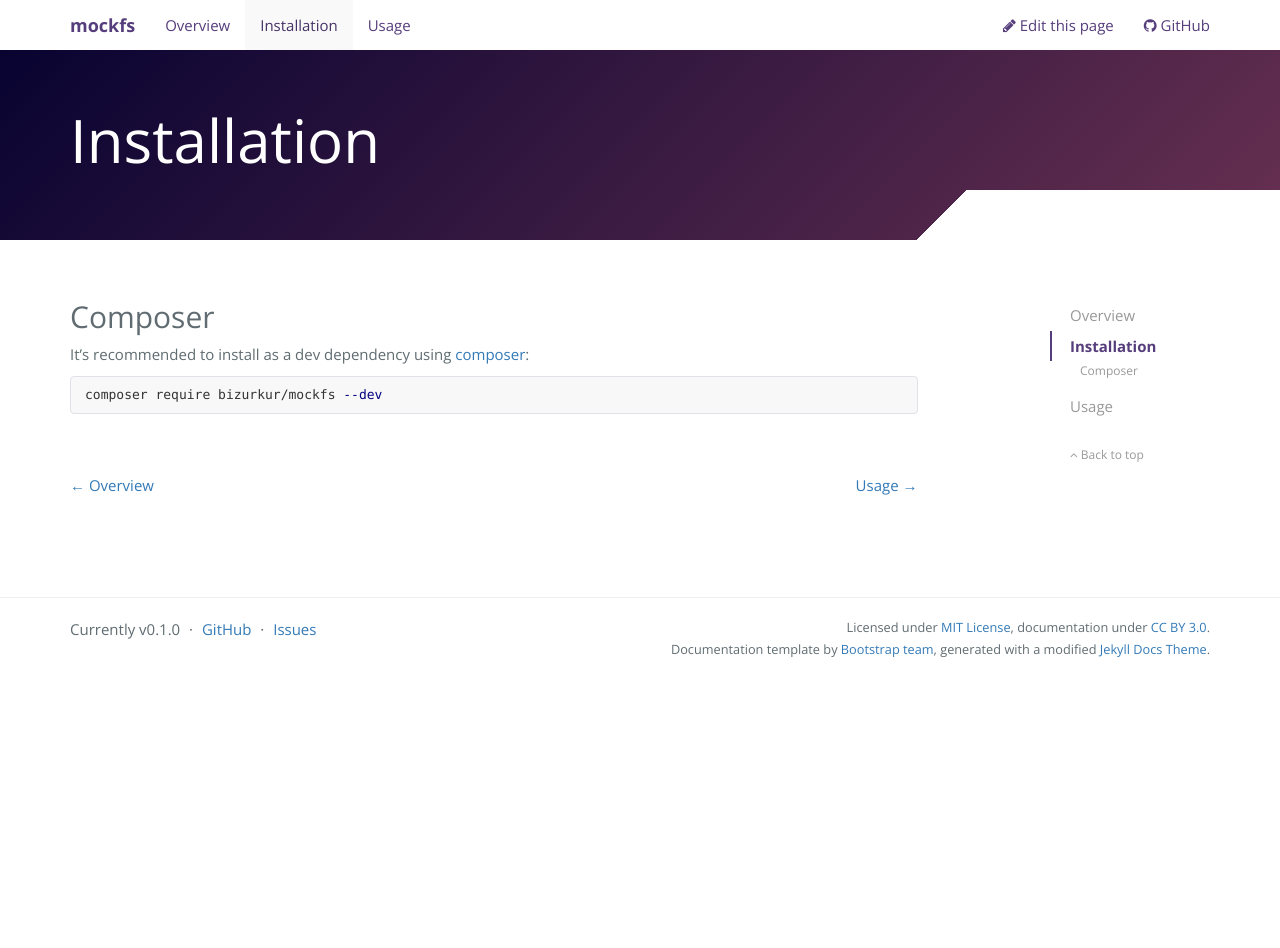
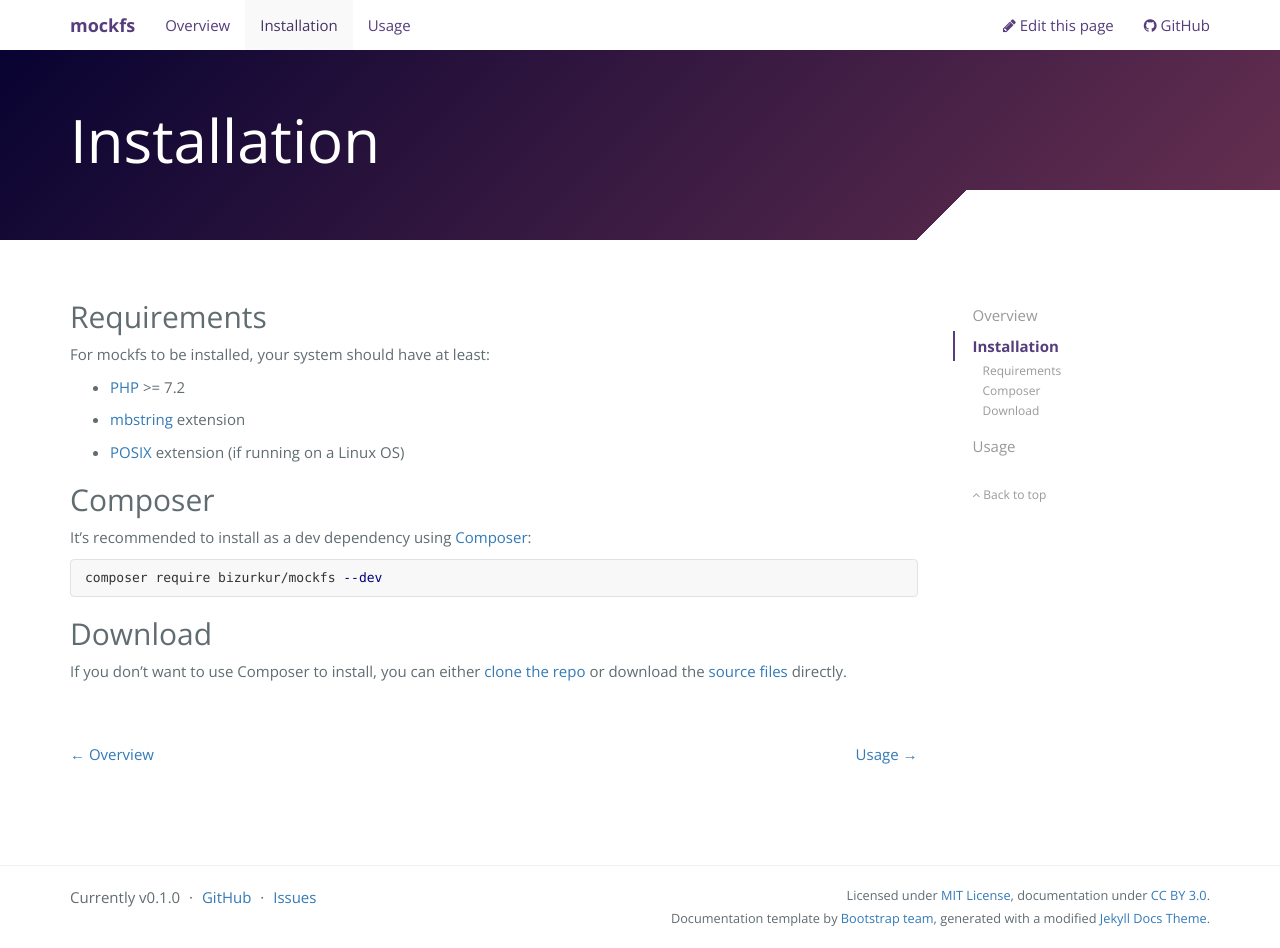
Before and after one commit to bizurkur/mockfs, a Jekyll site: the page built from docs/pages/02-install.md, in a window 1280 px wide. Built offline with Jekyll 4.4.1, drawn with Linux system fonts in a browser that asks for light colours; nearby versions of some CDN libraries; before the commit the page ends 900 px from its top, so only the background shows below that.

Commit message:
Update docs

````diff
--- a/docs/_config.yml
+++ b/docs/_config.yml
@@ -1,7 +1,7 @@
 url: https://bizurkur.github.io/mockfs/
 repository: https://github.com/bizurkur/mockfs
 title: mockfs
-description: Mock file system for PHP
+description: Mock filesystem for PHP
 
 project:
     version: 0.1.0
--- a/docs/_layouts/page.html
+++ b/docs/_layouts/page.html
@@ -48,7 +48,7 @@ layout: default
         </div>
 
         {% unless page.sidebar == false %}
-            <div class="col-md-3 col-lg-2 col-lg-offset-1 bs-docs-sidebar hidden-print" role="complementary">
+            <div class="col-md-3 bs-docs-sidebar hidden-print" role="complementary">
                 <ul class="nav bs-docs-sidenav">
                     {% assign sorted_pages = site.pages | sort: "name" %}
                     {%- for link in site.pages -%}
--- a/docs/index.html
+++ b/docs/index.html
@@ -27,7 +27,7 @@ permalink: /
                 <div class="col-md-4">
                     <div class="feature">
                         <h2 class="feature-header">Extensible</h2>
-                        <p class="feature-text">Full of useful features, but easily extendable to create the exact feature you need.</p>
+                        <p class="feature-text">Full of useful features, but easily extendable to create any additional ones you need.</p>
                         <a href="{{ '/overview#features' | relative_url }}">Features &rarr;</a>
                     </div>
                 </div>
--- a/docs/pages/02-install.md
+++ b/docs/pages/02-install.md
@@ -5,10 +5,26 @@ permalink: /install
 guide: true
 ---
 
+## Requirements
+
+For mockfs to be installed, your system should have at least:
+
+- [PHP](https://www.php.net/downloads.php) >= 7.2
+
+- [mbstring](https://www.php.net/manual/en/book.mbstring.php) extension
+
+- [POSIX](https://www.php.net/manual/en/book.posix.php) extension (if running on a Linux OS)
+
+
 ## Composer
 
-It's recommended to install as a dev dependency using [composer](https://getcomposer.org/):
+It's recommended to install as a dev dependency using [Composer](https://getcomposer.org/):
 
 ```sh
 composer require bizurkur/mockfs --dev
 ```
+
+
+## Download
+
+If you don't want to use Composer to install, you can either [clone the repo]({{ site.repository }}) or download the [source files]({{ site.repository }}/releases) directly.
````
Also changed, not shown: docs/pages/01-overview.md (+3 -1 lines).
